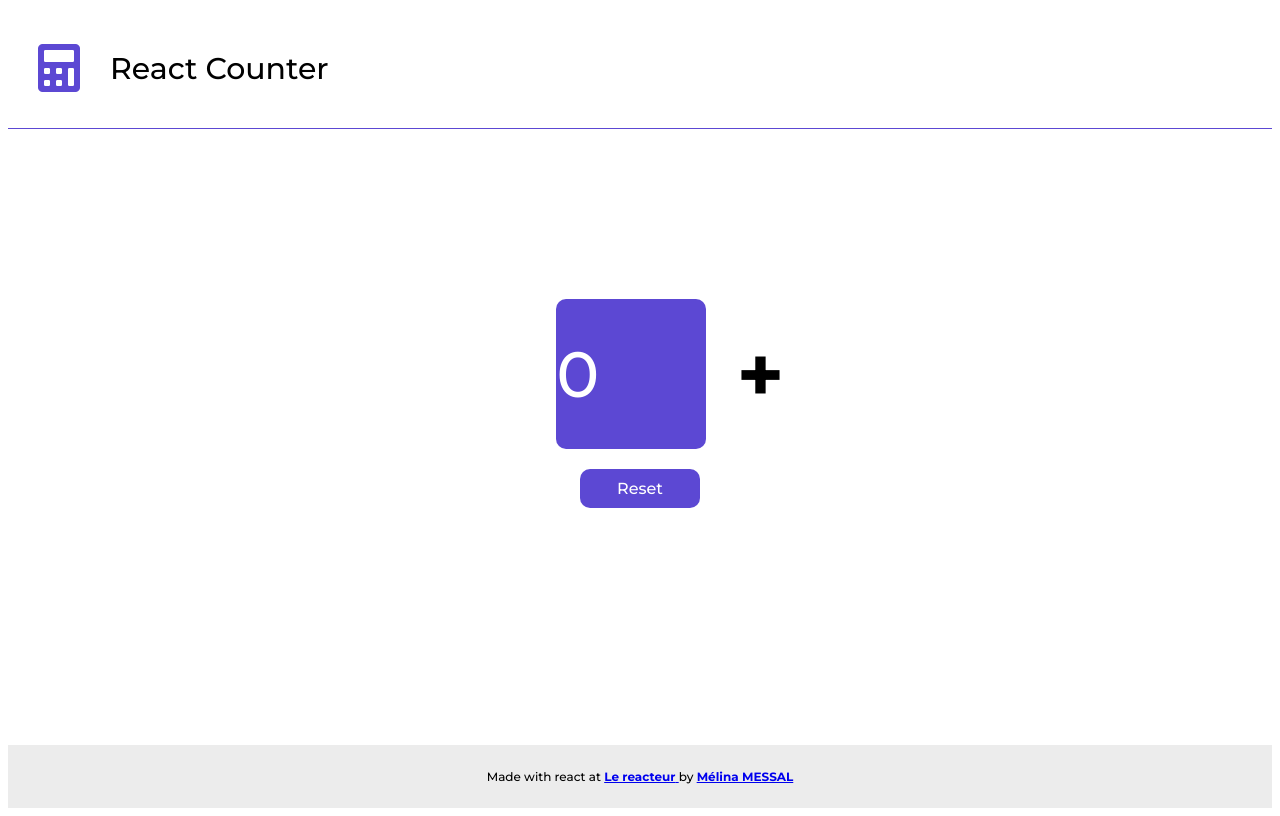
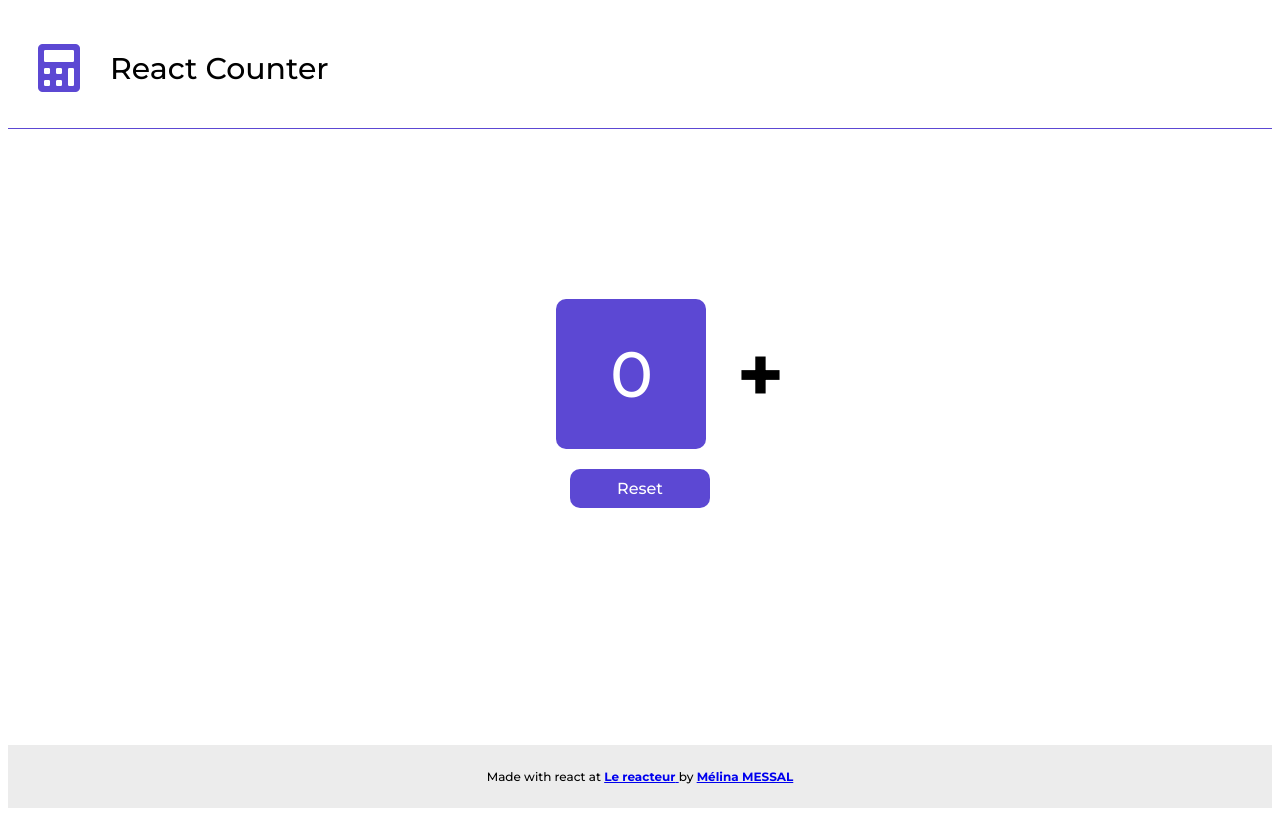
Before and after one commit to mel-in-a/reactjs-counter, a React (Create React App) app: page / in a window 1280 px wide. Built offline with nearby package versions, Linux system fonts and the light colour scheme.

Commit message:
Tout fonctionne

```diff
--- a/src/App.css
+++ b/src/App.css
@@ -44,10 +44,10 @@
   background-color: #5c48d3;
   color: white;
   font-size: 4rem;
-  text-align: center;
+  /* text-align: center; */
   border-radius: 10px;
   align-items: center;
-  justify-items: center;
+  justify-content: center;
   padding-top: auto;
 }
 .btn-plus-minus {
@@ -63,8 +63,8 @@
   font-size: 1rem;
   padding: 10px;
   text-align: center;
-  width: 100px;
-  margin: 0 auto;
+  width: 120px;
+  margin: auto;
   border-radius: 10px;
 }
 
@@ -87,5 +87,6 @@
   display: flex;
   flex-direction: row;
   align-items: center;
+  justify-content: center;
   gap: 30px;
 }
```
